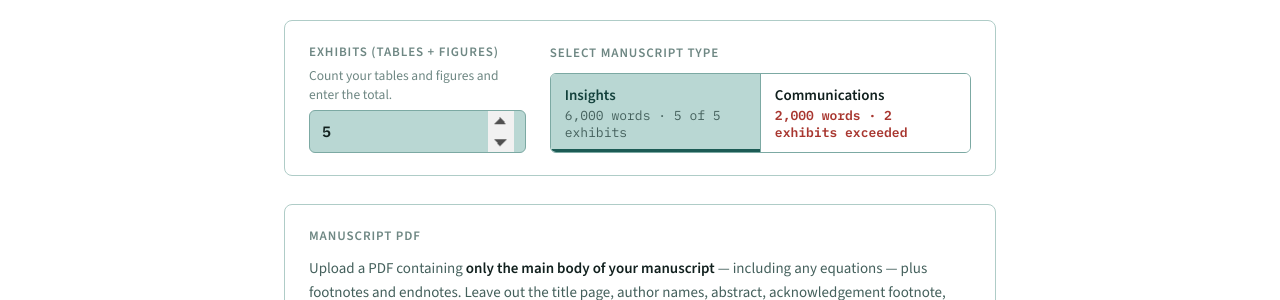
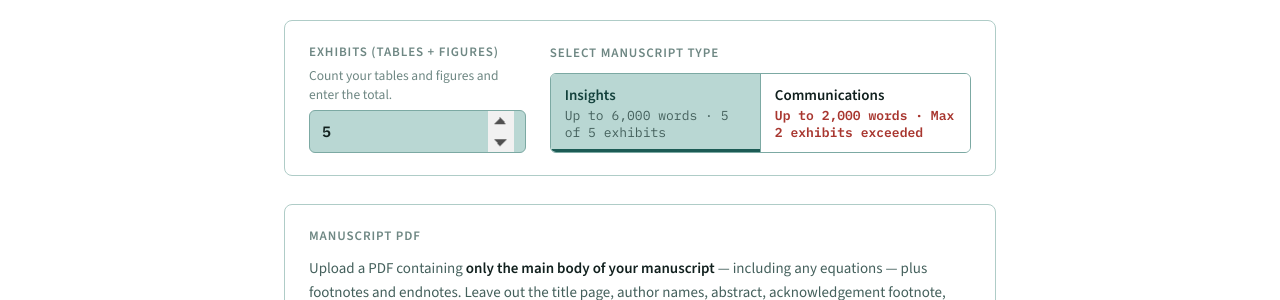
Before and after one commit to REStud/data-editor, a Jekyll site: the page word-count/index.html, which Jekyll copies as it is, in a window 1280 px wide. Shown: the part 231-531 px from the top of the page. Built offline with Jekyll 4.4.1, drawn with Linux system fonts in a browser that asks for light colours.

Commit message:
Word count tool: clarify the limit wording on the type buttons
Read "Up to 6,400 words", which suits a figure that moves with the
unused-exhibit allowance better than a bare number: it is a ceiling the
author can raise by dropping an exhibit, not a fixed quota.

Over the cap, "Max 2 exhibits exceeded" rather than "2 exhibits exceeded",
where the bare 2 could be read as a count of offending exhibits instead of
the limit. The static markup is updated to match, since it shows for the
moment before the first render.

Co-Authored-By: Claude Opus 5 (1M context) <noreply@anthropic.com>

```diff
--- a/word-count/index.html
+++ b/word-count/index.html
@@ -504,11 +504,11 @@
         <div class="segmented" role="group" aria-label="Select manuscript type">
           <button type="button" data-type="insights" aria-pressed="false">
             <span class="type-name">Insights</span>
-            <span class="type-limits">6,000 words &middot; 5 exhibits</span>
+            <span class="type-limits">Up to 6,000 words &middot; 5 of 5 exhibits</span>
           </button>
           <button type="button" data-type="communications" aria-pressed="false">
             <span class="type-name">Communications</span>
-            <span class="type-limits">2,000 words &middot; 2 exhibits</span>
+            <span class="type-limits">Up to 2,000 words &middot; 2 of 2 exhibits</span>
           </button>
         </div>
       </div>
@@ -708,8 +708,8 @@
       var over = state.exhibitCount > type.exhibits;
       var limitsEl = btn.querySelector('.type-limits');
       limitsEl.classList.toggle('over', over);
-      limitsEl.textContent = fmt(limit) + ' words \u00b7 ' + (over
-        ? fmt(type.exhibits) + ' exhibits exceeded'
+      limitsEl.textContent = 'Up to ' + fmt(limit) + ' words \u00b7 ' + (over
+        ? 'Max ' + fmt(type.exhibits) + ' exhibits exceeded'
         : fmt(state.exhibitCount) + ' of ' + fmt(type.exhibits) + ' exhibits');
     });
     document.getElementById('exhibitInput').value = state.exhibitCount;
```
